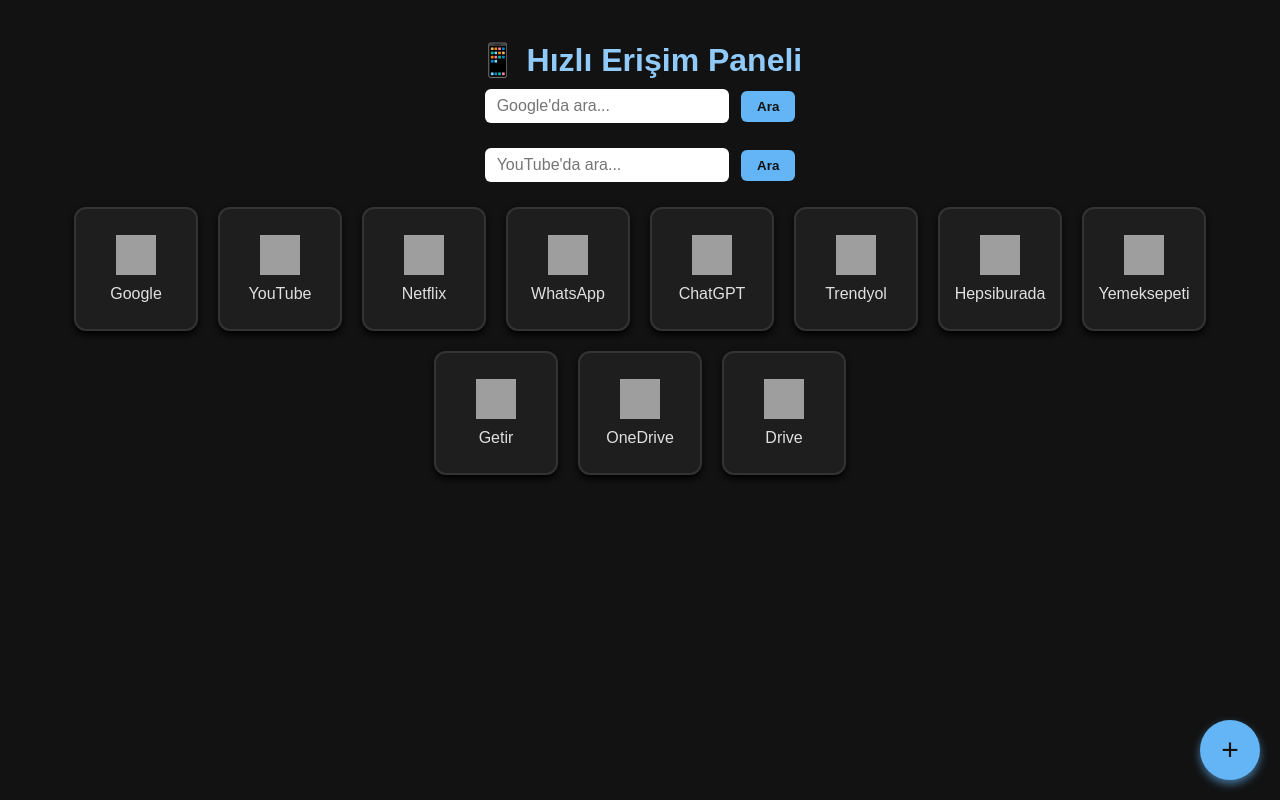
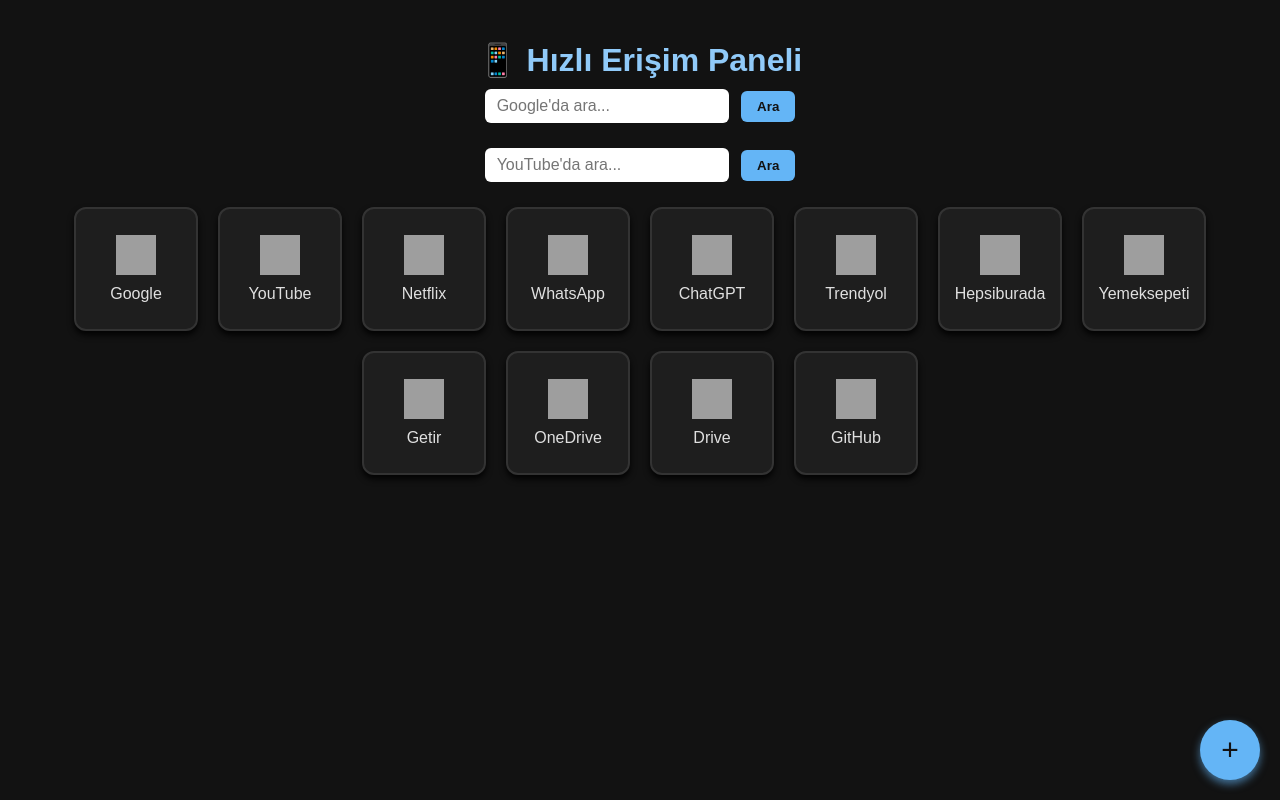
Before and after one commit to kadir-karadag/karadag, a plain HTML site: page index.html in a window 1280 px wide. Drawn offline with Linux system fonts and the light colour scheme; grey boxes are pictures that could not be loaded.

Commit message:
Update index.html

```diff
--- a/index.html
+++ b/index.html
@@ -178,6 +178,11 @@
       name: 'Drive',
       href: 'https://drive.google.com',
       icon: 'https://img.icons8.com/color/48/000000/google-drive.png'
+    },
+    {
+      name: 'GitHub',
+      href: 'https://github.com/kadir-karadag/karadag',
+      icon: 'https://logos-world.net/wp-content/uploads/2020/11/GitHub-Symbol.png'
     }
   ];
 
```
